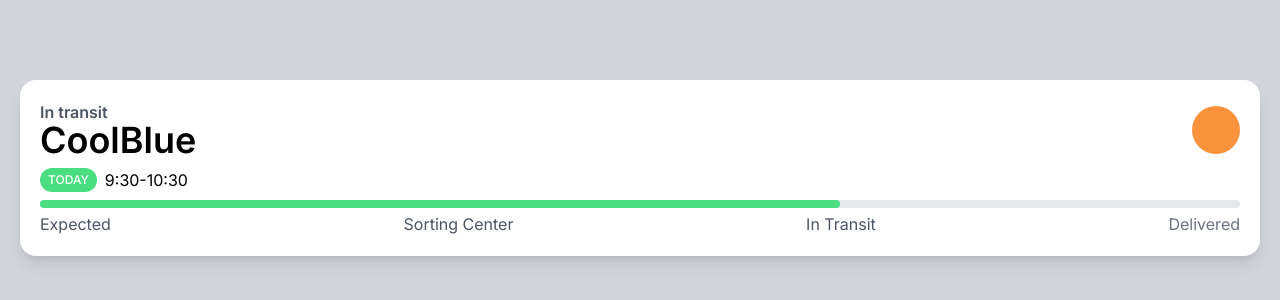
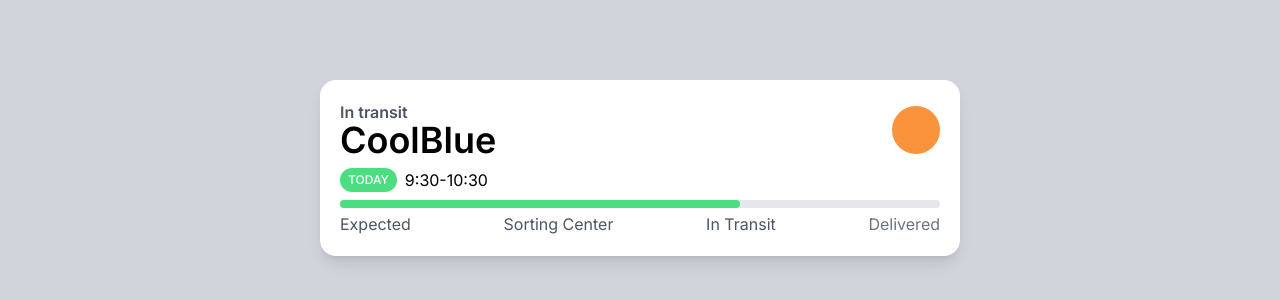
Before and after one commit to KuntaiAhn/carrot_market_clone, a Next.js app: page / in a window 1280 px wide. Shown: the part 232-532 px from the top of the page. Built offline with nearby package versions, Linux system fonts and the light colour scheme.

Commit message:
modifiers

```diff
--- a/app/page.tsx
+++ b/app/page.tsx
@@ -1,7 +1,7 @@
 export default function Home() {
   return (
-    <main className="bg-gray-300 h-screen flex items-center justify-center p-5">
-      <div className="bg-white shadow-lg p-5 rounded-2xl w-full">
+    <main className="bg-gray-300 h-screen flex items-center justify-center p-5 dark:bg-gray-500">
+      <div className="bg-white shadow-lg p-5 rounded-2xl w-full max-w-screen-sm dark:bg-gray-400">
         <div className="flex justify-between items-center">
           <div className="flex flex-col">
             <span className="text-gray-600 font-semibold -mb-1">
@@ -12,7 +12,7 @@
           <div className="size-12 rounded-full bg-orange-400" />
         </div>
         <div className="my-2 flex items-center gap-2">
-          <span className="bg-green-400 text-white uppercase px-2 py-1 text-xs font-medium rounded-full">
+          <span className="bg-green-400 text-white uppercase px-2 py-1 text-xs font-medium rounded-full hover:scale-125 hover:bg-green-600">
             Today
           </span>
           <span>9:30-10:30</span>
```
